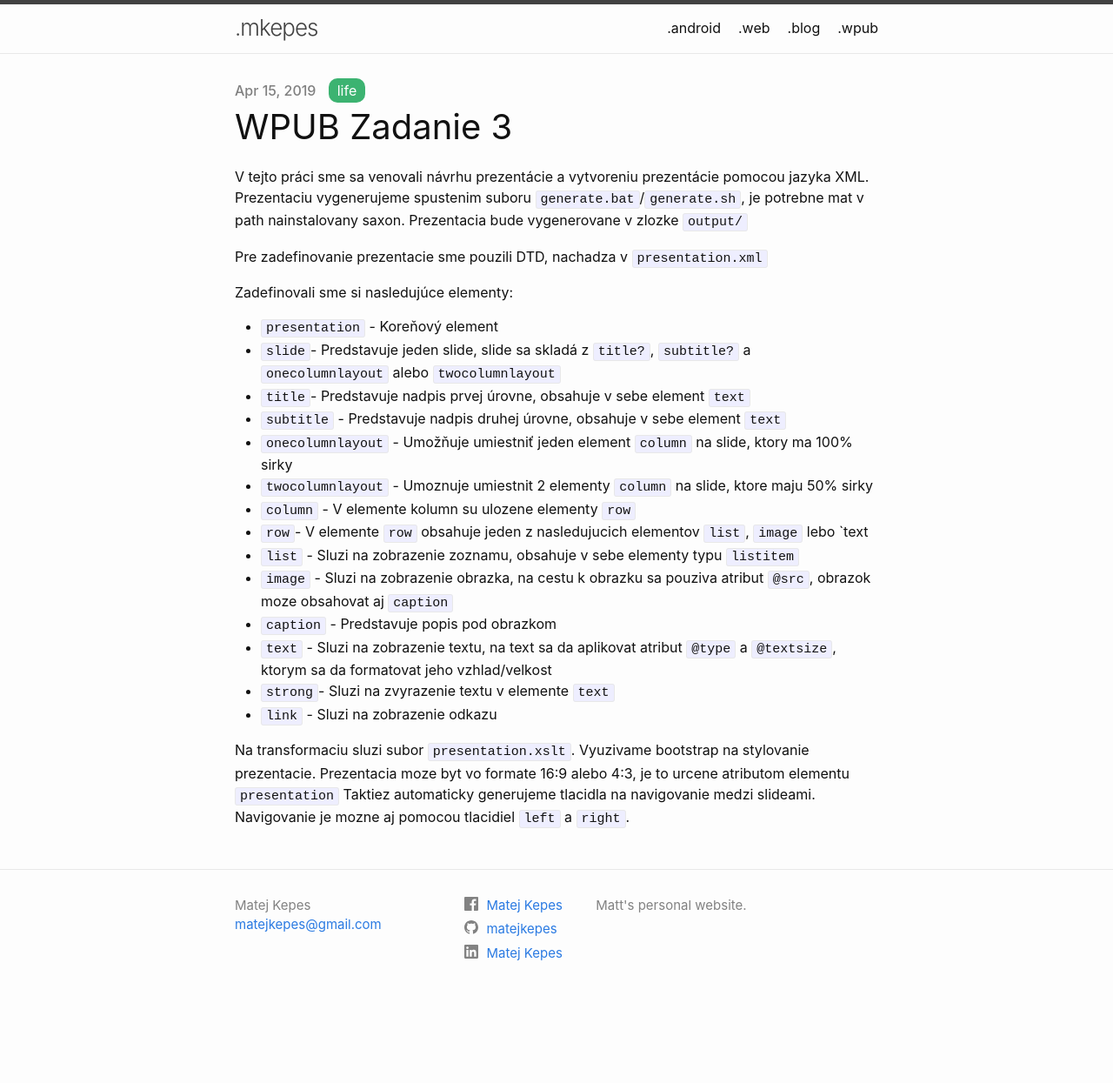
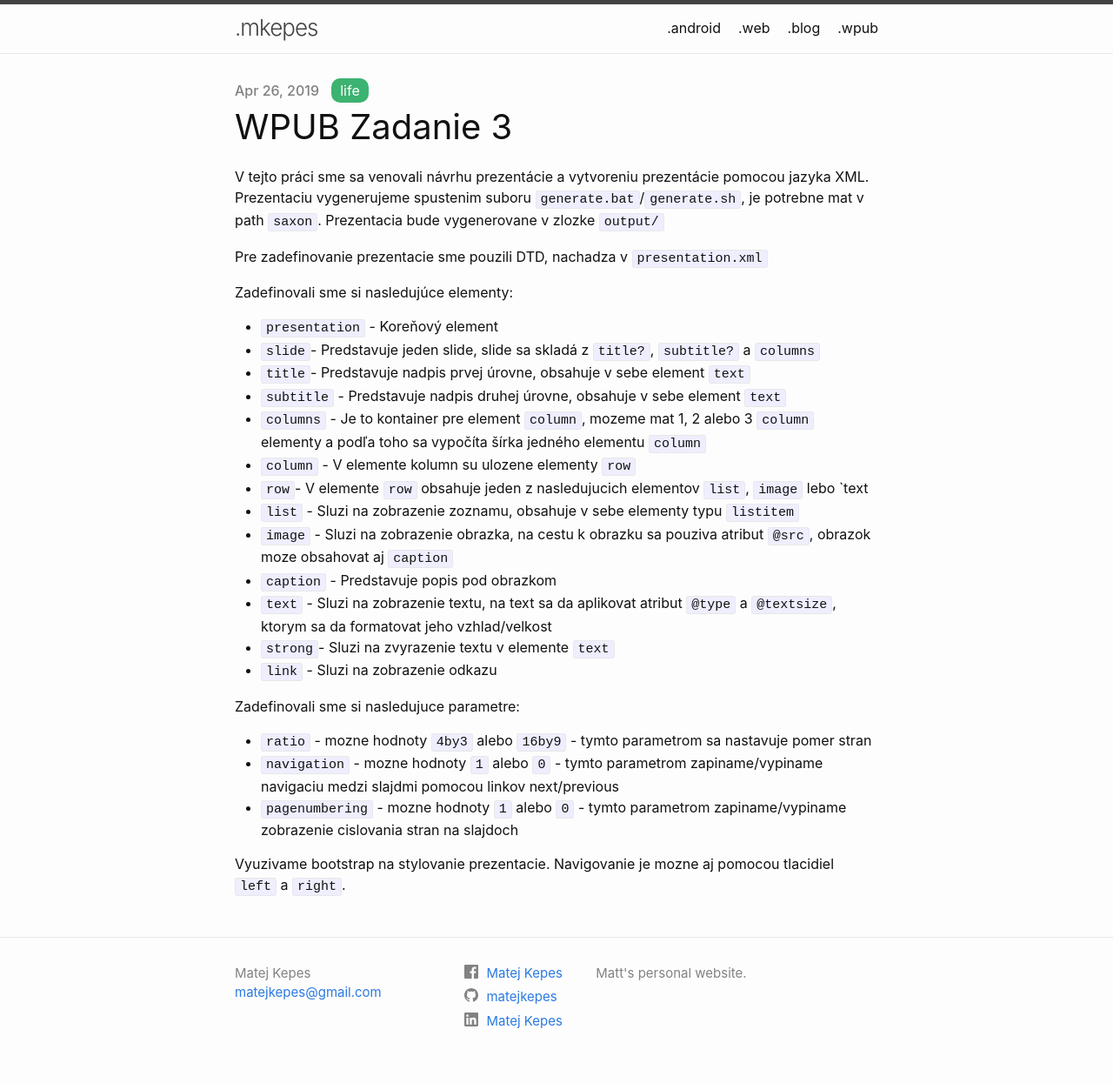
Before and after one commit to matejkepes/matejkepes.github.io, a Jekyll site: the page built from _posts/2019-04-26-zadanie3.md, in a window 1280 px wide. Shown: the whole page at 87% size. Built offline with Jekyll 4.4.1, drawn with Linux system fonts in a browser that asks for light colours; before the commit the page ends 1167 px from its top, so only the background shows below that.

Commit message:
Pridaj zad3

```diff
--- a/_posts/2019-04-20-zadanie3.md
+++ b/_posts/2019-04-26-zadanie3.md
@@ -1,24 +1,23 @@
 ---
 layout: post
 title:  "WPUB Zadanie 3"
-date:   2019-04-16 00:09:26 +0100
+date:   2019-04-26 21:09:26 +0100
 categories: wpub
 tags: [life]
 ---
 
 V tejto práci sme sa venovali návrhu prezentácie a vytvoreniu prezentácie pomocou jazyka XML.
-Prezentaciu vygenerujeme spustenim suboru `generate.bat`/`generate.sh`, je potrebne mat v path nainstalovany saxon.
+Prezentaciu vygenerujeme spustenim suboru `generate.bat`/`generate.sh`, je potrebne mat v path `saxon`.
 Prezentacia bude vygenerovane v zlozke `output/`
 
 Pre zadefinovanie prezentacie sme pouzili DTD, nachadza v `presentation.xml`
 
 Zadefinovali sme si nasledujúce elementy:
 - `presentation` - Koreňový element
-- `slide`- Predstavuje jeden slide, slide sa skladá z `title?`, `subtitle?` a `onecolumnlayout` alebo `twocolumnlayout`
+- `slide`- Predstavuje jeden slide, slide sa skladá z `title?`, `subtitle?` a `columns`
 - `title`- Predstavuje nadpis prvej úrovne, obsahuje v sebe element `text`
 - `subtitle` - Predstavuje nadpis druhej úrovne, obsahuje v sebe element `text`
-- `onecolumnlayout` - Umožňuje umiestniť jeden element `column` na slide, ktory ma 100% sirky
-- `twocolumnlayout` - Umoznuje umiestnit 2 elementy `column` na slide, ktore maju 50% sirky
+- `columns` - Je to kontainer pre element `column`, mozeme mat 1, 2 alebo 3 `column` elementy a podľa toho sa vypočíta šírka jedného elementu `column`
 - `column` - V elemente kolumn su ulozene elementy `row`
 - `row`- V elemente `row` obsahuje jeden z nasledujucich elementov `list`, `image` lebo `text
 - `list` - Sluzi na zobrazenie zoznamu, obsahuje v sebe elementy typu `listitem`
@@ -28,6 +27,10 @@ Zadefinovali sme si nasledujúce elementy:
 - `strong`- Sluzi na zvyrazenie textu v elemente `text`
 - `link` - Sluzi na zobrazenie odkazu
 
-Na transformaciu sluzi subor `presentation.xslt`.
-Vyuzivame bootstrap na stylovanie prezentacie. Prezentacia moze byt vo formate 16:9 alebo 4:3, je to urcene atributom elementu `presentation`
-Taktiez automaticky generujeme tlacidla na navigovanie medzi slideami. Navigovanie je mozne aj pomocou tlacidiel `left` a `right`.
+Zadefinovali sme si nasledujuce parametre:
+
+- `ratio` - mozne hodnoty `4by3` alebo `16by9` - tymto parametrom sa nastavuje pomer stran
+- `navigation` - mozne hodnoty `1` alebo `0` - tymto parametrom zapiname/vypiname navigaciu medzi slajdmi pomocou linkov next/previous
+- `pagenumbering` - mozne hodnoty `1` alebo `0` - tymto parametrom zapiname/vypiname zobrazenie cislovania stran na slajdoch
+
+Vyuzivame bootstrap na stylovanie prezentacie. Navigovanie je mozne aj pomocou tlacidiel `left` a `right`.
```
